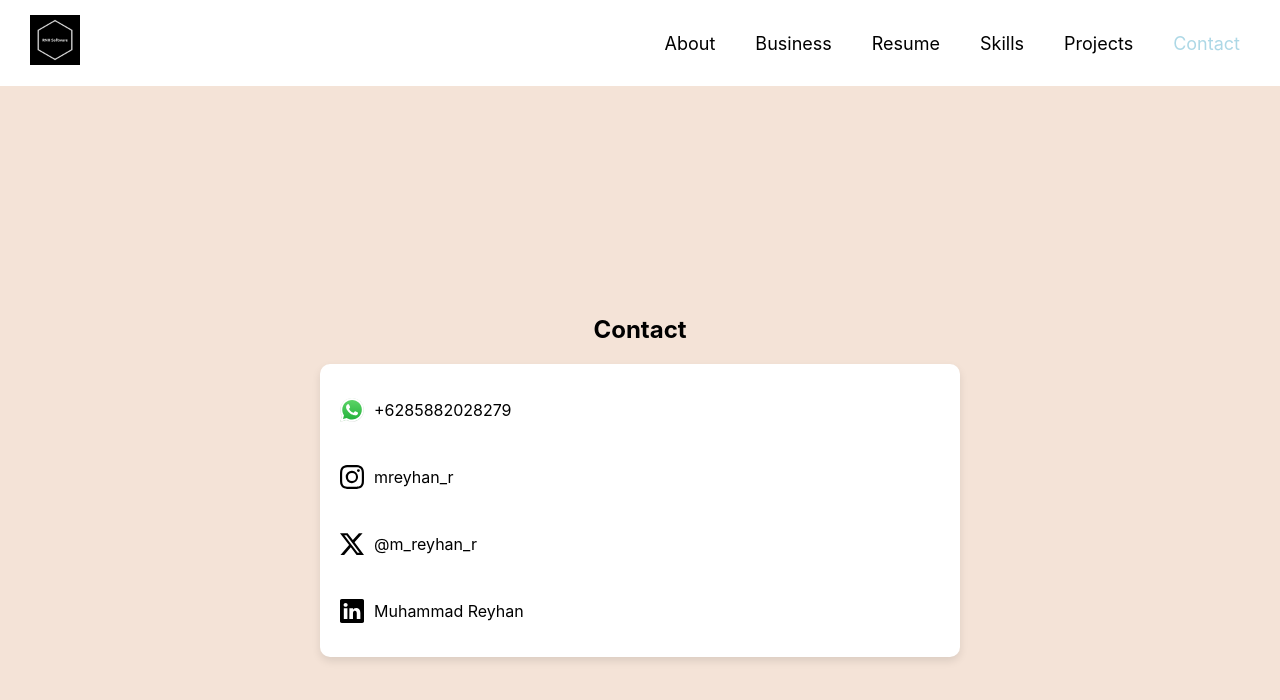
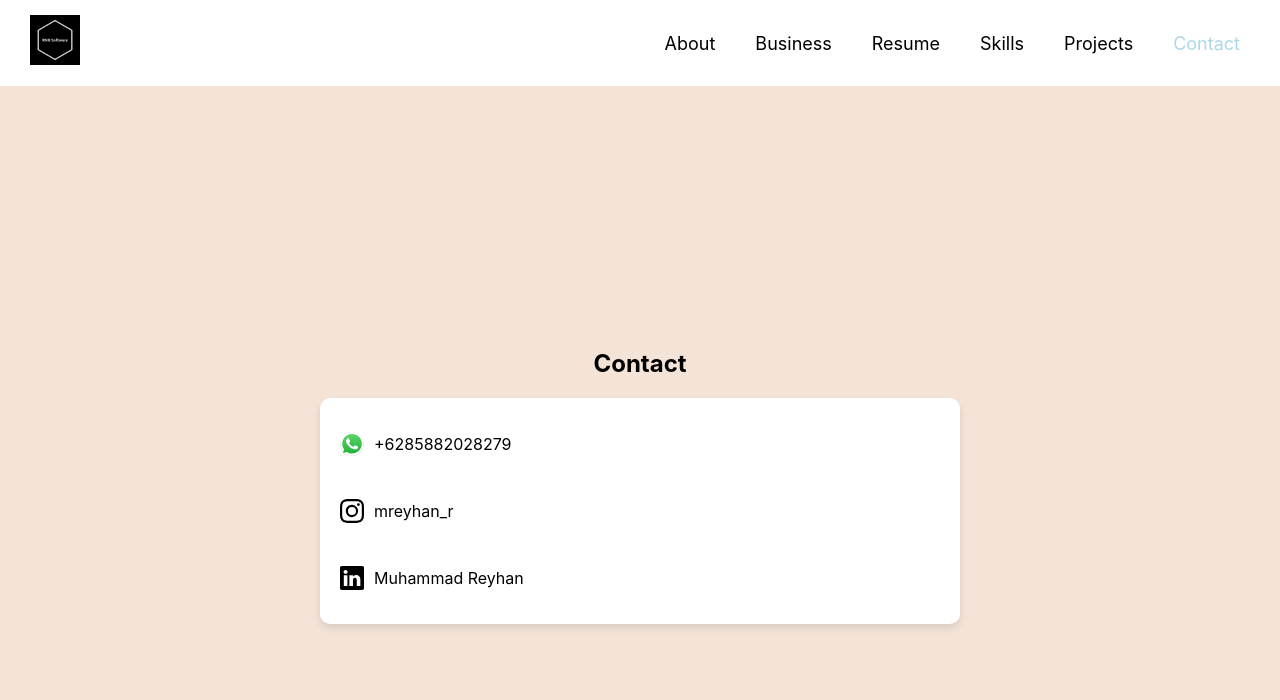
Before and after one commit to FlamingBabs/portornhsoft, a React (Create React App) app: page /Contact in a window 1280 px wide. Shown: the top 700 px of the page. Built offline with nearby package versions, Linux system fonts and the light colour scheme.

Commit message:
remove twitter from contact

```diff
--- a/src/components/contact/Contact.jsx
+++ b/src/components/contact/Contact.jsx
@@ -29,7 +29,7 @@
                 <p className="social-info">mreyhan_r</p>
               </a>
             </div>
-            <div className="social-item">
+            {/* <div className="social-item">
               <a href="https://x.com/m_reyhan_r" target="_blank" rel="noopener noreferrer" className="social-link">
                 <img
                   src="/assets/svg/twitter-x.svg"
@@ -38,7 +38,7 @@
                 />
                 <p className="social-info">@m_reyhan_r</p>
               </a>
-            </div>
+            </div> */}
             <div className="social-item">
               <a href="https://www.linkedin.com/in/muhammad-reyhan-6b85b3214/?trk=opento_sprofile_topcard" target="_blank" rel="noopener noreferrer" className="social-link">
                 <img
```
